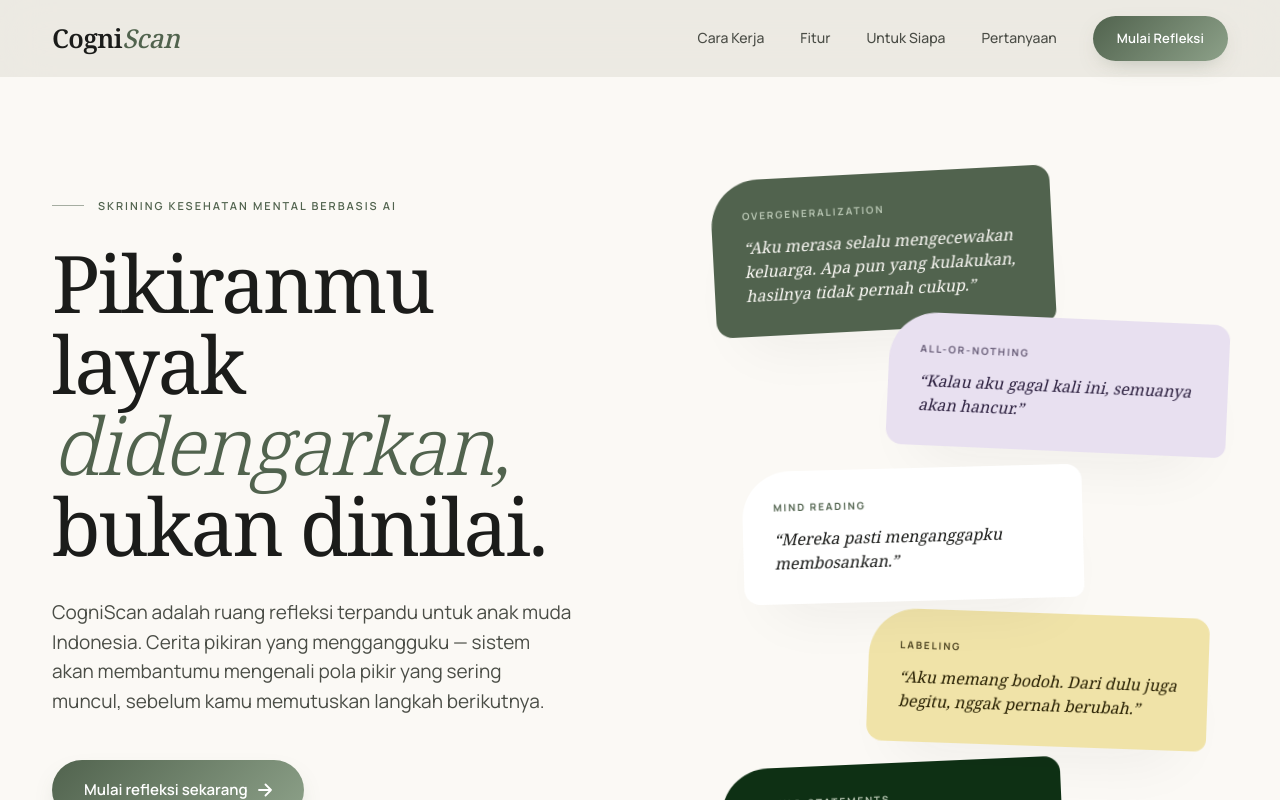
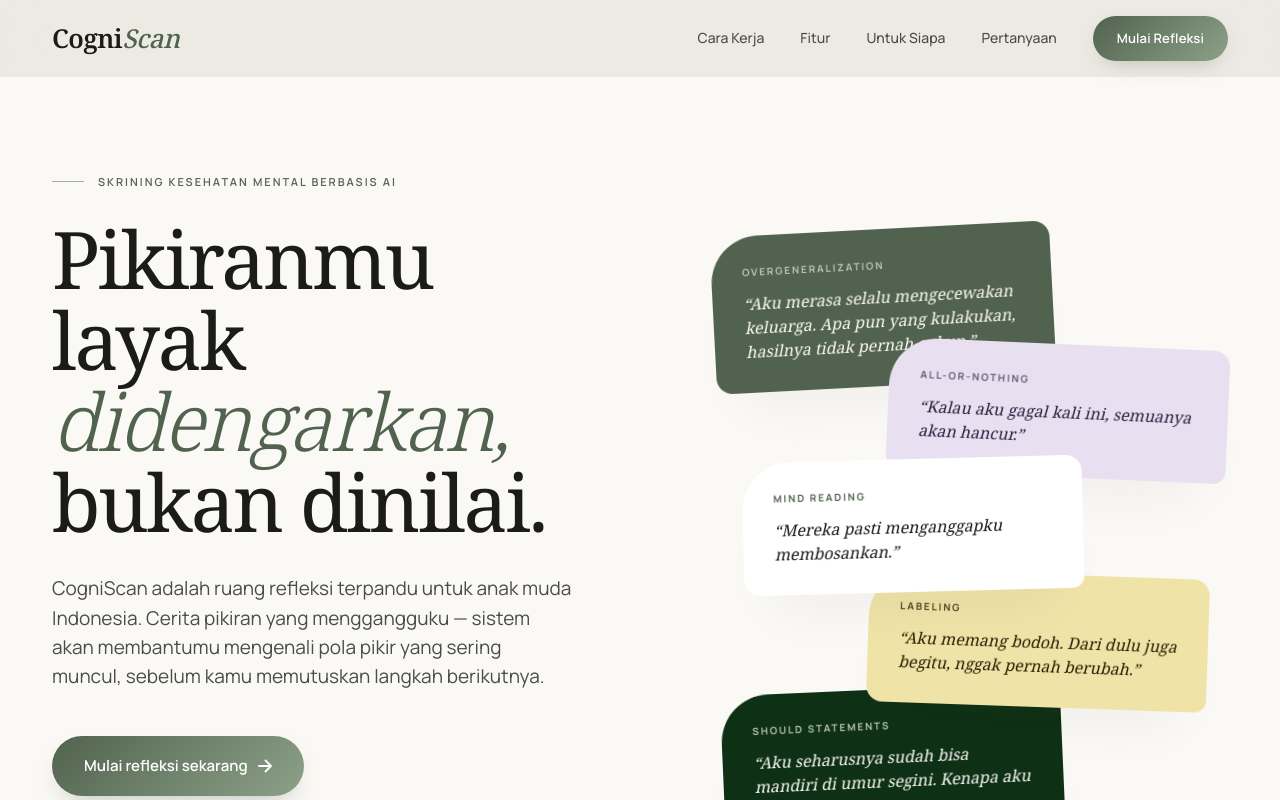
Before and after one commit to CogniScan-Capstone/COGNISCAN, a Next.js app in the folder cogniscan-frontend/: page / in a window 1280 px wide. Shown: the top 800 px of the page. Built offline with nearby package versions, Linux system fonts and the light colour scheme.

Commit message:
adjust card hero

```diff
--- a/cogniscan-frontend/src/app/globals.css
+++ b/cogniscan-frontend/src/app/globals.css
@@ -193,10 +193,10 @@
 /* ===== QUOTE CARDS ===== */
 .quote-stack {
   position: relative;
-  height: 740px;
-  perspective: 1200px; /* Add 3D perspective to the container */
+  height: 580px;              /* ← ubah dari 740px */
+  perspective: 1200px;
+  transform-style: preserve-3d;  /* ← TAMBAH baris ini */
 }
-
 /* Dim and push back non-hovered cards (Desktop only) */
 @media (min-width: 969px) {
   .quote-stack:has(.quote-card:hover) .quote-card:not(:hover) {
@@ -274,15 +274,15 @@
   margin-bottom: 12px;
   display: block;
 }
-.quote-1 { top: 0; left: 20px; transform: rotate(-3deg); background: #51634e; color: var(--surface); z-index: 3; }
+.quote-1 { top: 0; left: 20px; transform: rotate(-3deg); background: var(--primary); color: var(--surface); z-index: 3; }
 .quote-1 .quote-tag { color: var(--primary-fixed-dim); }
-.quote-2 { top: 145px; right: 0; transform: rotate(2.5deg); background: var(--secondary-container); color: var(--on-secondary-container); z-index: 4; }
+.quote-2 { top: 115px; right: 0; transform: rotate(2.5deg); background: var(--secondary-container); color: var(--on-secondary-container); z-index: 4; }
 .quote-2 .quote-tag { color: var(--on-secondary-container); opacity: 0.7; }
-.quote-3 { top: 295px; left: 50px; transform: rotate(-1.5deg); background: var(--surface-container-lowest); z-index: 5; }
+.quote-3 { top: 230px; left: 50px; transform: rotate(-1.5deg); background: var(--surface-container-lowest); z-index: 5; }
 .quote-3 .quote-tag { color: var(--primary); }
-.quote-4 { top: 440px; right: 20px; transform: rotate(2deg); background: var(--tertiary-container); color: var(--on-tertiary-container); z-index: 2; }
+.quote-4 { top: 345px; right: 20px; transform: rotate(2deg); background: var(--tertiary-container); color: var(--on-tertiary-container); z-index: 2; }
 .quote-4 .quote-tag { color: var(--on-tertiary-container); opacity: 0.8; }
-.quote-5 { top: 590px; left: 30px; transform: rotate(-2.5deg); background: #0e3014; color: var(--surface); z-index: 1; }
+.quote-5 { top: 460px; left: 30px; transform: rotate(-2.5deg); background: var(--on-primary-container); color: var(--surface); z-index: 1; }
 .quote-5 .quote-tag { color: var(--primary-fixed-dim); }
 
 /* ===== STATS ===== */
```
Also changed, not shown: 1 other file (tests, documents, lock files or other folders).
